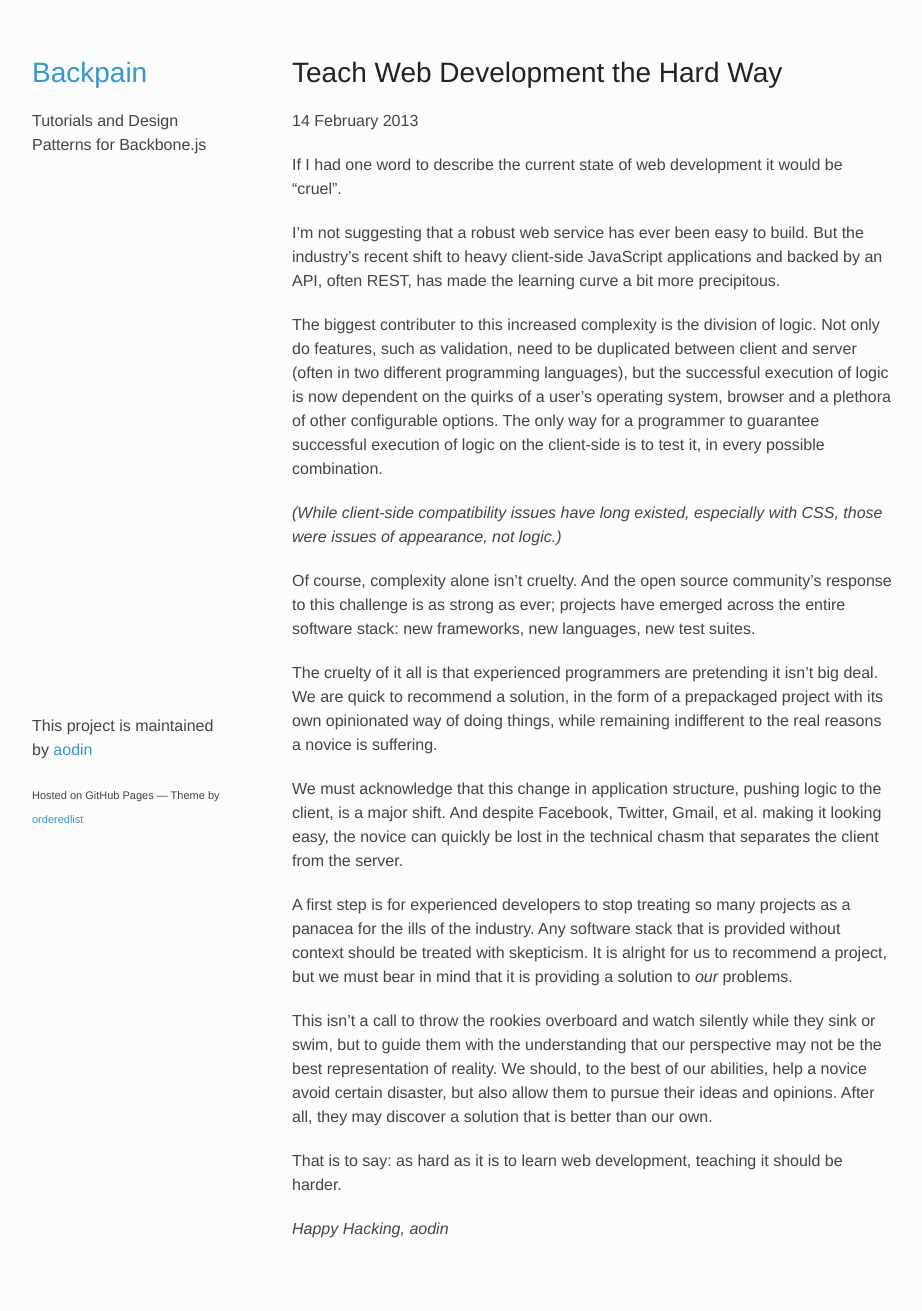
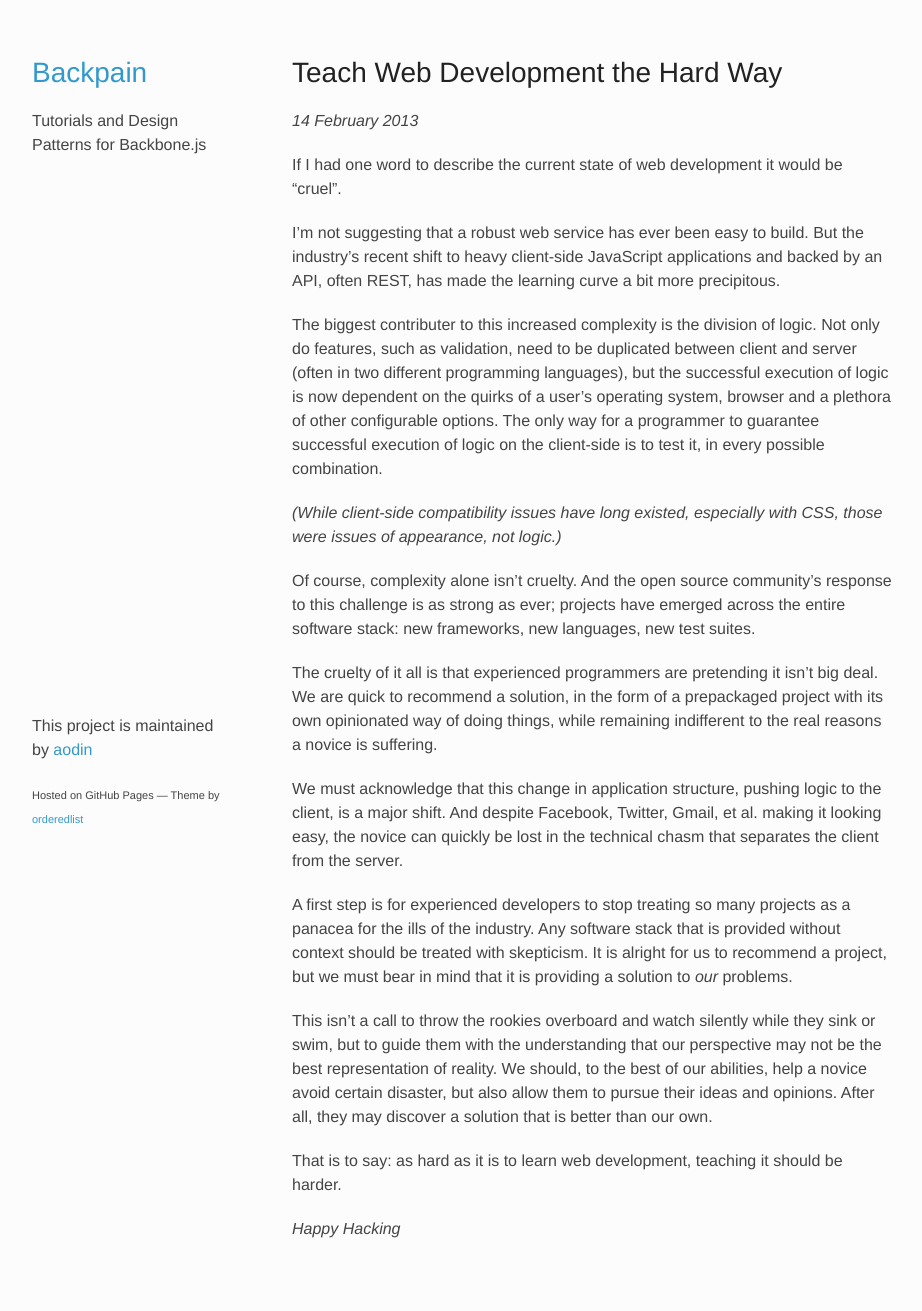
Before and after one commit to aodin/backpain, a Jekyll site: the page built from _posts/2013-02-14-teach-web-development-the-hard-way.md, in a window 1280 px wide. Shown: the whole page, without its empty margins (26-948 px from the left). Built offline with Jekyll 4.4.1, drawn with Linux system fonts in a browser that asks for light colours.

Commit message:
Last tweaks, seriously

```diff
--- a/_posts/2013-02-14-teach-web-development-the-hard-way.md
+++ b/_posts/2013-02-14-teach-web-development-the-hard-way.md
@@ -1,13 +1,13 @@
 ---
 layout: default
 title: Teach Web Development the Hard Way
-excerpt: Letting novice JavaScript programmers repeat your own mistakes might actually be a good, just help them so that they don't repeat their own.
+excerpt: Letting novice web programmers repeat the mistakes you've made might actually be a good, just help them so that they don't repeat their own.
 ---
 
 Teach Web Development the Hard Way
 ==================================
 
-{{ page.date | date: "%d %B %Y" }}
+_{{ page.date | date: "%d %B %Y" }}_
 
 If I had one word to describe the current state of web development it would be "cruel".
 
@@ -30,5 +30,4 @@ This isn't a call to throw the rookies overboard and watch silently while they s
 That is to say: as hard as it is to learn web development, teaching it should be harder.
 
 
-_Happy Hacking,_
-_aodin_
+_Happy Hacking_
```
